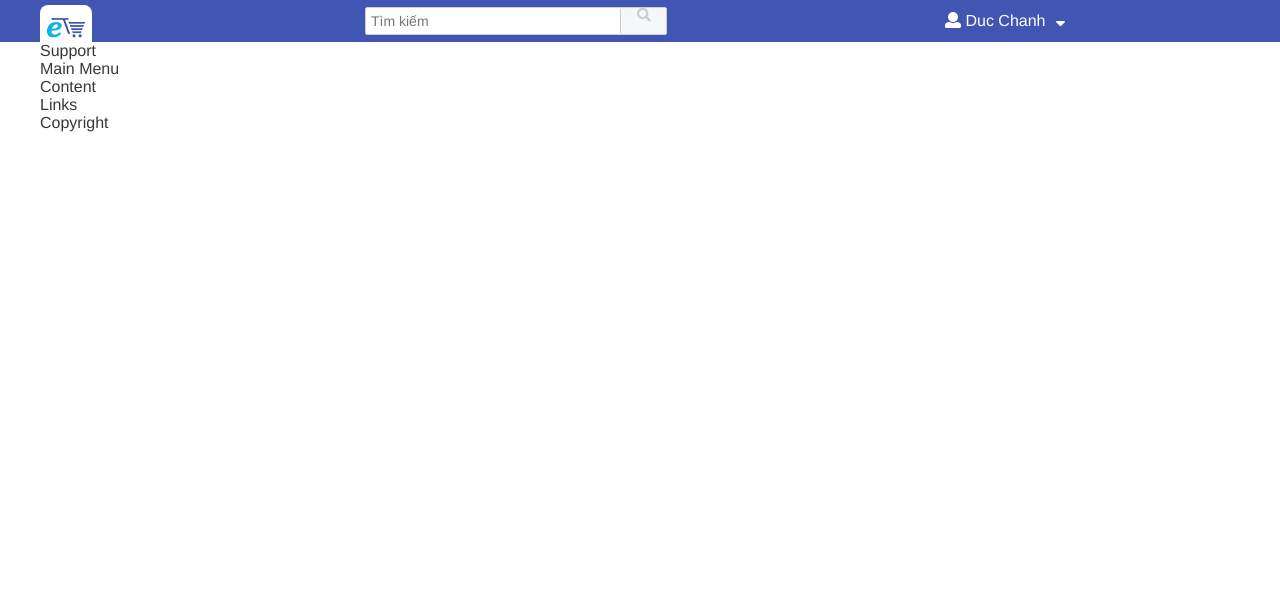
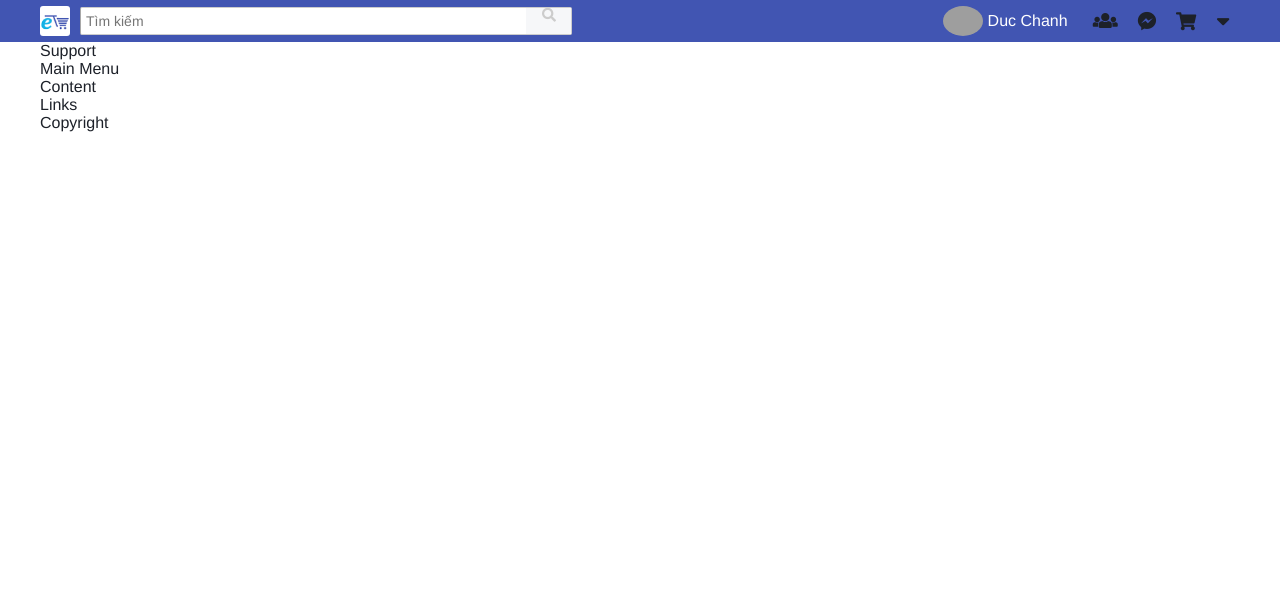
Before and after one commit to minhtuan200799/sim, a PHP site: page /ecart/public/skin/skn01/index.html in a window 1280 px wide. Shown: the top 599 px of the page. Run offline with PHP 8.4, Linux system fonts and the light colour scheme; style sheets or scripts are compiled from the project's sources; grey boxes are pictures that could not be loaded.

Commit message:
update header style

```diff
--- a/public/skin/skn01/css/style.scss
+++ b/public/skin/skn01/css/style.scss
@@ -8,18 +8,21 @@ $font: 'Helvetica Neue', Helvetica, Arial, sans-serif;;
 $primary-color: #4155b2;
 $input-color: #1d2129;
 $border-color: #cccccc;
+$border-color-fc: #a8a8a8;
 $background-color: white;
 
 body {
   font-family: $font;
-  color: #383936;
-  min-width: 320px;
+  color: $input-color;
+  min-width: 768px;
+  min-height: 600px;
 }
 
 input, textarea, select, button {
   font-family: $font;
   font-size: 14px;
   text-shadow: none;
+  outline: none;
   color: $input-color;
 }
 
@@ -32,8 +35,9 @@ input, textarea, select, button {
 }
 .center {
   width: 100%;
+  height: 100%;
   max-width: 1200px;
-  overflow: hidden;
+  position: relative;
   align-items: center;
   justify-content: space-between;
 }
@@ -43,63 +47,154 @@ input, textarea, select, button {
   height: 42px;
 
 }
-
-.logo {
+.header-left {
+  display: flex;
+  width: 45%;
+  margin-right: 5%;
+  flex-direction: row;
+  align-items: center;
+}
+.logo, .logo a {
   display: flex;
 }
 
-.logo img {
+.logo a img {
+  height: 30px;
   background: white;
-  border-radius: 8px 8px 0 0;
-  padding: 0 5px;
-  margin-top: 10px;
+  border-radius: 3px;
 }
 .search-ct {
   display: flex;
+  width: 100%;
   flex-direction: column;
   justify-content: center;
   margin: 0 10px;
 }
 .search {
   display: flex;
-  width: 300px;
+  min-width: 300px;
+  width: 100%;
   height: 26px;
   background: $background-color;
   border-radius: 2px;
   border: 1px solid $border-color;
   align-items: center;
+  justify-content: space-between;
+  border-left: 1px solid $border-color-fc;
 }
 .search input {
   border: none;
   padding: 0 5px;
   display: flex;
-  outline: none;
   height: 90%;
-  width: 85%;
+  width: calc(100% - 50px);
   line-height: 22px;
-  border-right: 1px solid $border-color;
 }
 .btn-search {
   display: flex;
-  width: 15%;
+  width: 45px;
   height: 100%;
   padding: 0 16px;
   border-radius: 0 2px 2px 0;
   border: none;
-  background: #f6f7f9;
+  background-color: #f6f7f9;
   text-align: center;
   color: $input-color;
+}
+.btn-search:hover {
+  background-color: #dadbdd;
+}
+.btn-search:active {
+  background-color: #f3f3f3;
 }
 .btn-search i {
   font-size: 14px;
   color: $border-color;
 }
+.btn-search:hover i {
+  font-size: 14px;
+  color: $border-color-fc;
+}
 .account {
   display: flex;
   list-style: none;
-  width: 300px;
+  width: 50%;
+  justify-content: flex-end;
 }
 .account li {
   margin: 0 5px;
-  color: $background-color;
+  padding: 2px 5px;
+  display: flex;
+  border-radius: 5px;
+  overflow: hidden;
+  justify-content: center;
+  align-items: center;
+  color: $input-color;
+  flex-wrap: nowrap;
 }
+.account li:hover {
+  margin: 0 5px;
+  background-color: rgb(80, 121, 178);
+}
+.account li:hover a, .account li:hover i {
+  text-decoration: none;
+  color: $background-color
+}
+.account li.active a, .account li.active i {
+  text-decoration: none;
+  color: $background-color
+}
+
+.account-info {
+
+  .avatar {
+    display: flex;
+    height: 30px;
+    border-radius: 50%;
+  }
+  .name {
+    display: flex;
+    margin: 5px;
+  }
+}
+.account-friends {
+  i {
+    font-size: 20px;
+  }
+}
+.account-message {
+  i {
+    font-size: 21px;
+  }
+}
+.account-cart {
+  i {
+    font-size: 18px;
+  }
+}
+
+.account-more {
+  i {
+    font-size: 22px;
+  }
+
+  padding-bottom: 10px !important;
+}
+
+.header-popup {
+  position: absolute;
+  right: 0;
+  display: block;
+  top: 50px;
+  width: 300px;
+  height: 400px;
+  z-index: 1000;
+  background-color: #dc2323;
+}
+
+.show {
+  display: block;
+}
+.hide {
+  display: none;
+}
--- a/public/skin/skn01/index.html
+++ b/public/skin/skn01/index.html
@@ -16,8 +16,9 @@
 </head>
 <body>
 <div id="header" class="container"><div class="center">
+    <div class="header-left">
         <div class="logo">
-        <img src="images/logo.png" alt="">
+            <a href="{BASE_URL}"><img src="images/logo.png" alt=""></a>
         </div>
 
         <div class="search-ct">
@@ -30,10 +31,53 @@
 
             </form>
         </div>
+    </div>
 
     <ul class="account">
-        <li><i class="fas fa-user"></i> Duc Chanh</li>
-        <li><i class="fas fa-sort-down"></i></li>
+        <li class="account-info active">
+            <div><a href="{BASE_URL}"><img class="avatar" src="https://scontent.fsgn8-1.fna.fbcdn.net/v/t1.0-1/c28.20.245.245/s160x160/377051_249996605050309_1374588053_n.jpg?oh=7609f521a220f56635666331161440f9&oe=5B4AA018" alt=""></a></div>
+            <div class="name"><a href="{BASE_URL}">Duc Chanh</a></div>
+        </li>
+
+        <li class="account-friends ">
+            <i class="fas fa-users"></i>
+
+            <div class="header-popup hide">
+                dinamic menu here
+                dinamic menu here
+                <div>dinamic menu here</div>
+            </div>
+        </li>
+
+        <li class="account-message ">
+            <i class="fab fa-facebook-messenger"></i>
+
+            <div class="header-popup hide">
+                dinamic menu here
+                dinamic menu here
+                <div>dinamic menu here</div>
+            </div>
+        </li>
+
+        <li class="account-cart ">
+            <i class="fas fa-shopping-cart"></i>
+
+            <div class="header-popup hide">
+                dinamic menu here
+                dinamic menu here
+                <div>dinamic menu here</div>
+            </div>
+        </li>
+
+        <li class="account-more ">
+            <i class="fas fa-sort-down"></i>
+
+            <div class="header-popup hide">
+                dinamic menu here
+                dinamic menu here
+                <div>dinamic menu here</div>
+            </div>
+        </li>
     </ul>
 </div></div>
 
```
Lines whose indentation alone changed are shown as unchanged.
